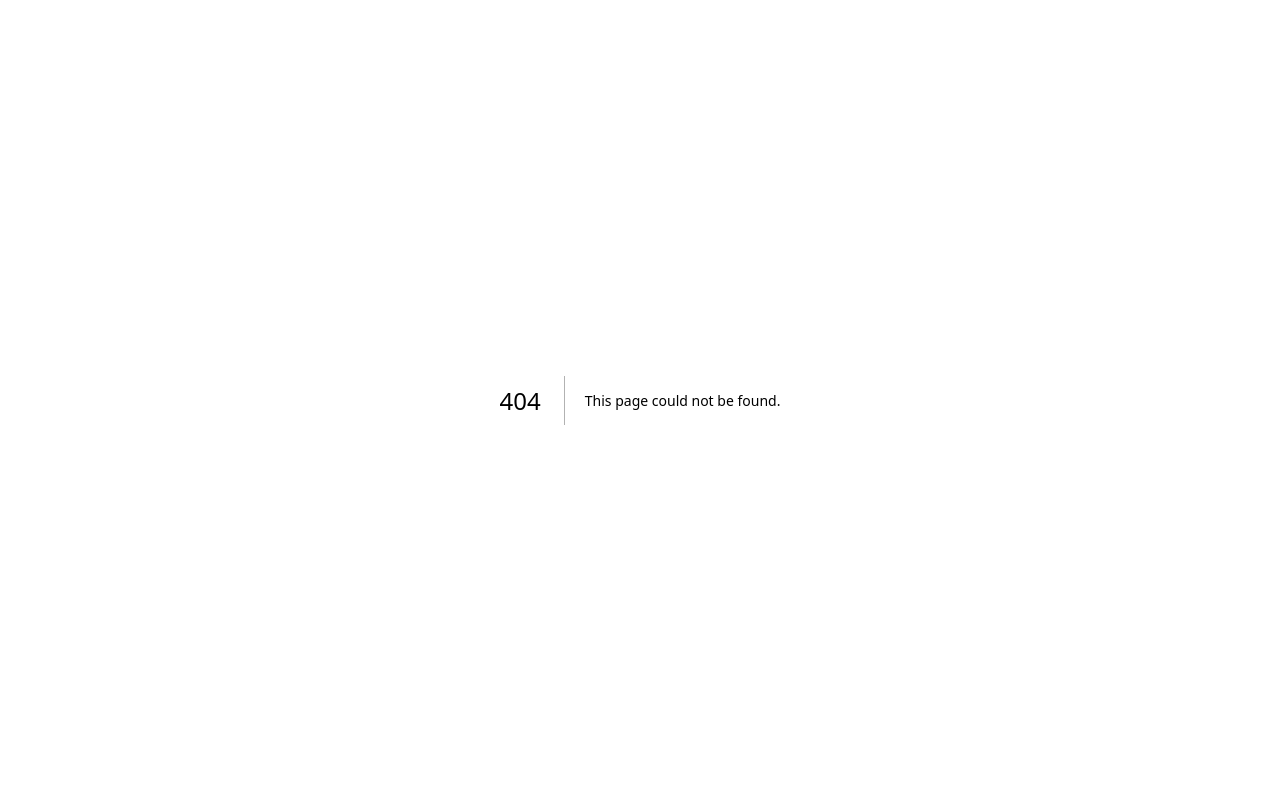
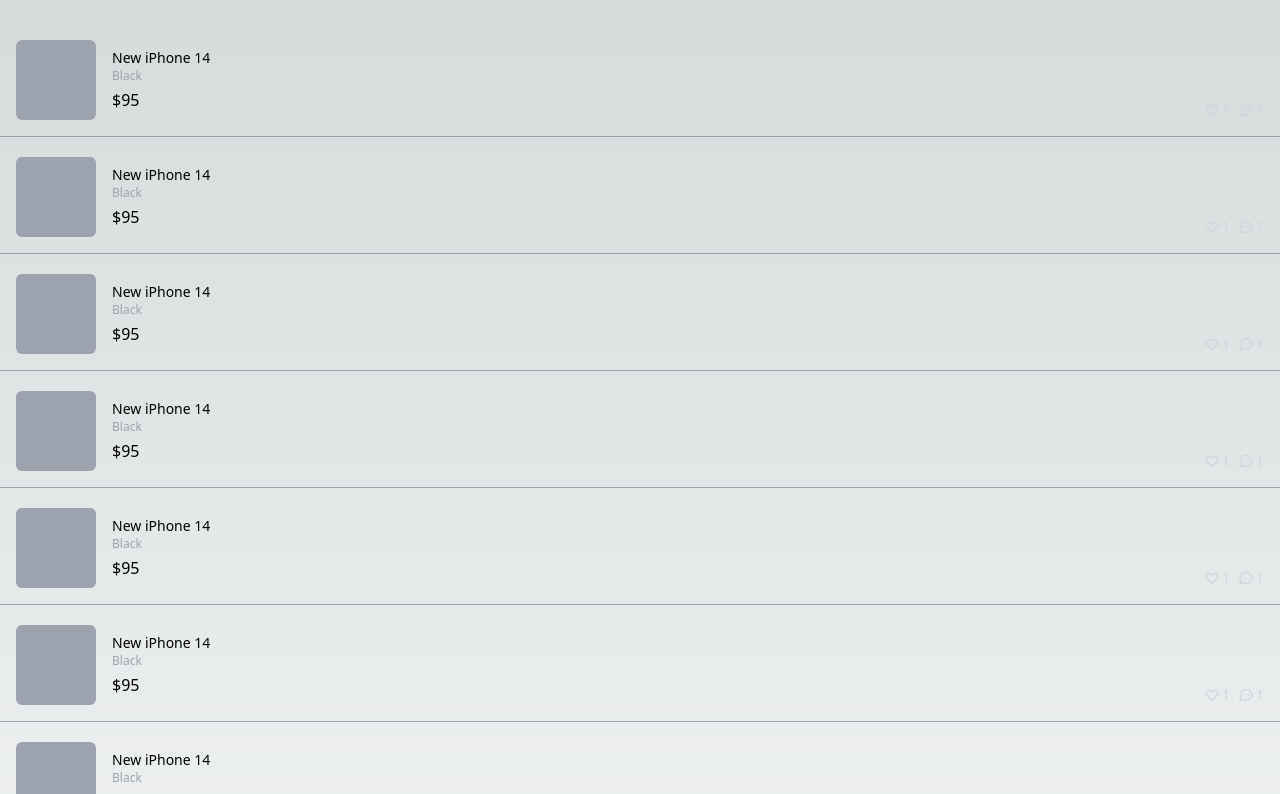
Before and after one commit to Stilllee/carrot-market, a Next.js app: page /profile/bought in a window 1280 px wide. Before the commit this address had no page. Shown: the top 794 px of the page. Built offline with nearby package versions, Linux system fonts and the light colour scheme.

Commit message:
#5.11 Bought, Loved and Sold

```diff
--- /dev/null
+++ b/pages/profile/bought.tsx
@@ -0,0 +1,61 @@
+import type { NextPage } from "next";
+
+const Bought: NextPage = () => {
+  return (
+    <div className="flex flex-col py-10 space-y-5">
+      {[1, 1, 1, 1, 1, 1, 1, 1, 1, 1, 1, 1].map((_, i) => (
+        <div
+          key={i}
+          className="flex justify-between px-4 pb-4 border-b border-gray-400 cursor-pointer"
+        >
+          <div className="flex space-x-4">
+            <div className="w-20 h-20 bg-gray-400 rounded-md" />
+            <div className="flex flex-col pt-2">
+              <h3 className="text-sm">New iPhone 14</h3>
+              <span className="text-xs text-gray-400">Black</span>
+              <span className="mt-1">$95</span>
+            </div>
+          </div>
+          <div className="flex items-end justify-end space-x-2">
+            <div className="flex space-x-0.5 items-center text-sm text-gray-300">
+              <svg
+                className="w-4 h-4"
+                fill="none"
+                stroke="currentColor"
+                viewBox="0 0 24 24"
+                xmlns="http://www.w3.org/2000/svg"
+              >
+                <path
+                  strokeLinecap="round"
+                  strokeLinejoin="round"
+                  strokeWidth="2"
+                  d="M4.318 6.318a4.5 4.5 0 000 6.364L12 20.364l7.682-7.682a4.5 4.5 0 00-6.364-6.364L12 7.636l-1.318-1.318a4.5 4.5 0 00-6.364 0z"
+                ></path>
+              </svg>
+              <span>1</span>
+            </div>
+            <div className="flex space-x-0.5 items-center text-sm text-gray-300">
+              <svg
+                className="w-4 h-4"
+                fill="none"
+                stroke="currentColor"
+                viewBox="0 0 24 24"
+                xmlns="http://www.w3.org/2000/svg"
+              >
+                <path
+                  strokeLinecap="round"
+                  strokeLinejoin="round"
+                  strokeWidth="2"
+                  d="M8 12h.01M12 12h.01M16 12h.01M21 12c0 4.418-4.03 8-9 8a9.863 9.863 0 01-4.255-.949L3 20l1.395-3.72C3.512 15.042 3 13.574 3 12c0-4.418 4.03-8 9-8s9 3.582 9 8z"
+                ></path>
+              </svg>
+              <span>1</span>
+            </div>
+          </div>
+        </div>
+      ))}
+    </div>
+  );
+};
+
+export default Bought;
--- /dev/null
+++ b/pages/profile/loved.tsx
@@ -0,0 +1,61 @@
+import type { NextPage } from "next";
+
+const Loved: NextPage = () => {
+  return (
+    <div className="flex flex-col py-10 space-y-5">
+      {[1, 1, 1, 1, 1, 1, 1, 1, 1, 1, 1, 1].map((_, i) => (
+        <div
+          key={i}
+          className="flex justify-between px-4 pb-4 border-b border-gray-400 cursor-pointer"
+        >
+          <div className="flex space-x-4">
+            <div className="w-20 h-20 bg-gray-400 rounded-md" />
+            <div className="flex flex-col pt-2">
+              <h3 className="text-sm">New iPhone 14</h3>
+              <span className="text-xs text-gray-400">Black</span>
+              <span className="mt-1">$95</span>
+            </div>
+          </div>
+          <div className="flex items-end justify-end space-x-2">
+            <div className="flex space-x-0.5 items-center text-sm text-gray-300">
+              <svg
+                className="w-4 h-4"
+                fill="none"
+                stroke="currentColor"
+                viewBox="0 0 24 24"
+                xmlns="http://www.w3.org/2000/svg"
+              >
+                <path
+                  strokeLinecap="round"
+                  strokeLinejoin="round"
+                  strokeWidth="2"
+                  d="M4.318 6.318a4.5 4.5 0 000 6.364L12 20.364l7.682-7.682a4.5 4.5 0 00-6.364-6.364L12 7.636l-1.318-1.318a4.5 4.5 0 00-6.364 0z"
+                ></path>
+              </svg>
+              <span>1</span>
+            </div>
+            <div className="flex space-x-0.5 items-center text-sm text-gray-300">
+              <svg
+                className="w-4 h-4"
+                fill="none"
+                stroke="currentColor"
+                viewBox="0 0 24 24"
+                xmlns="http://www.w3.org/2000/svg"
+              >
+                <path
+                  strokeLinecap="round"
+                  strokeLinejoin="round"
+                  strokeWidth="2"
+                  d="M8 12h.01M12 12h.01M16 12h.01M21 12c0 4.418-4.03 8-9 8a9.863 9.863 0 01-4.255-.949L3 20l1.395-3.72C3.512 15.042 3 13.574 3 12c0-4.418 4.03-8 9-8s9 3.582 9 8z"
+                ></path>
+              </svg>
+              <span>1</span>
+            </div>
+          </div>
+        </div>
+      ))}
+    </div>
+  );
+};
+
+export default Loved;
--- /dev/null
+++ b/pages/profile/sold.tsx
@@ -0,0 +1,61 @@
+import type { NextPage } from "next";
+
+const Sold: NextPage = () => {
+  return (
+    <div className="flex flex-col py-10 space-y-5">
+      {[1, 1, 1, 1, 1, 1, 1, 1, 1, 1, 1, 1].map((_, i) => (
+        <div
+          key={i}
+          className="flex justify-between px-4 pb-4 border-b border-gray-400 cursor-pointer"
+        >
+          <div className="flex space-x-4">
+            <div className="w-20 h-20 bg-gray-400 rounded-md" />
+            <div className="flex flex-col pt-2">
+              <h3 className="text-sm">New iPhone 14</h3>
+              <span className="text-xs text-gray-400">Black</span>
+              <span className="mt-1">$95</span>
+            </div>
+          </div>
+          <div className="flex items-end justify-end space-x-2">
+            <div className="flex space-x-0.5 items-center text-sm text-gray-300">
+              <svg
+                className="w-4 h-4"
+                fill="none"
+                stroke="currentColor"
+                viewBox="0 0 24 24"
+                xmlns="http://www.w3.org/2000/svg"
+              >
+                <path
+                  strokeLinecap="round"
+                  strokeLinejoin="round"
+                  strokeWidth="2"
+                  d="M4.318 6.318a4.5 4.5 0 000 6.364L12 20.364l7.682-7.682a4.5 4.5 0 00-6.364-6.364L12 7.636l-1.318-1.318a4.5 4.5 0 00-6.364 0z"
+                ></path>
+              </svg>
+              <span>1</span>
+            </div>
+            <div className="flex space-x-0.5 items-center text-sm text-gray-300">
+              <svg
+                className="w-4 h-4"
+                fill="none"
+                stroke="currentColor"
+                viewBox="0 0 24 24"
+                xmlns="http://www.w3.org/2000/svg"
+              >
+                <path
+                  strokeLinecap="round"
+                  strokeLinejoin="round"
+                  strokeWidth="2"
+                  d="M8 12h.01M12 12h.01M16 12h.01M21 12c0 4.418-4.03 8-9 8a9.863 9.863 0 01-4.255-.949L3 20l1.395-3.72C3.512 15.042 3 13.574 3 12c0-4.418 4.03-8 9-8s9 3.582 9 8z"
+                ></path>
+              </svg>
+              <span>1</span>
+            </div>
+          </div>
+        </div>
+      ))}
+    </div>
+  );
+};
+
+export default Sold;
```
Also changed, not shown: pages/profile/index.tsx (renamed from pages/profile.tsx), 1 other file (tests, documents, lock files or other folders).
